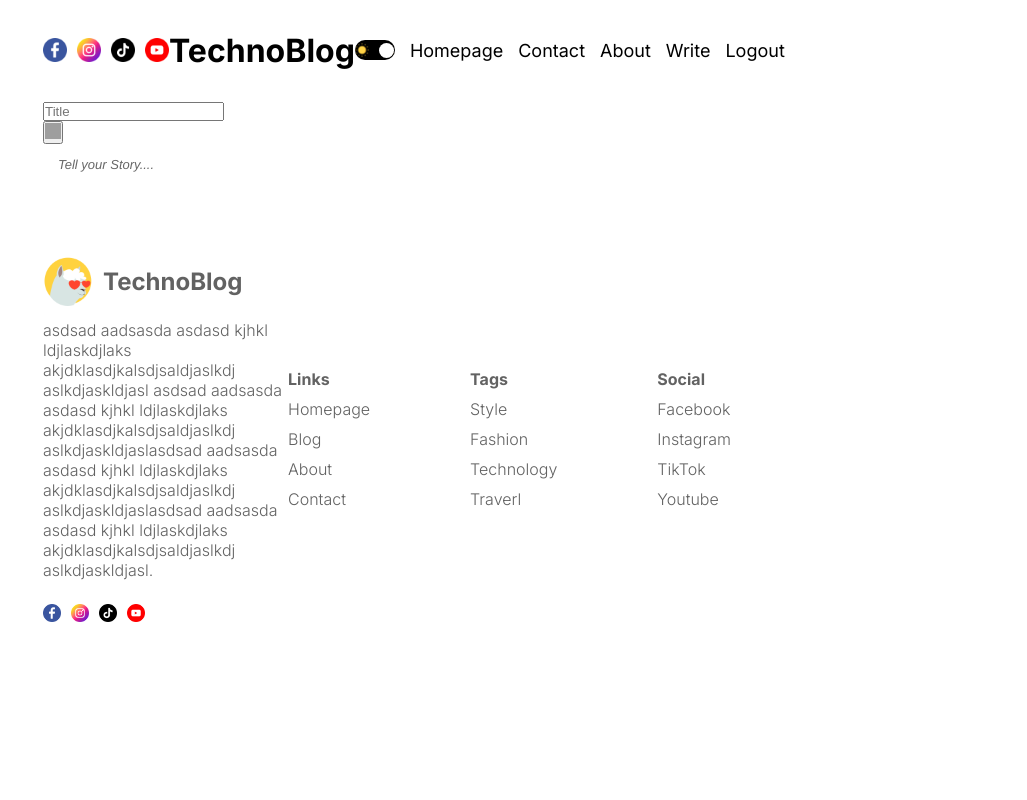
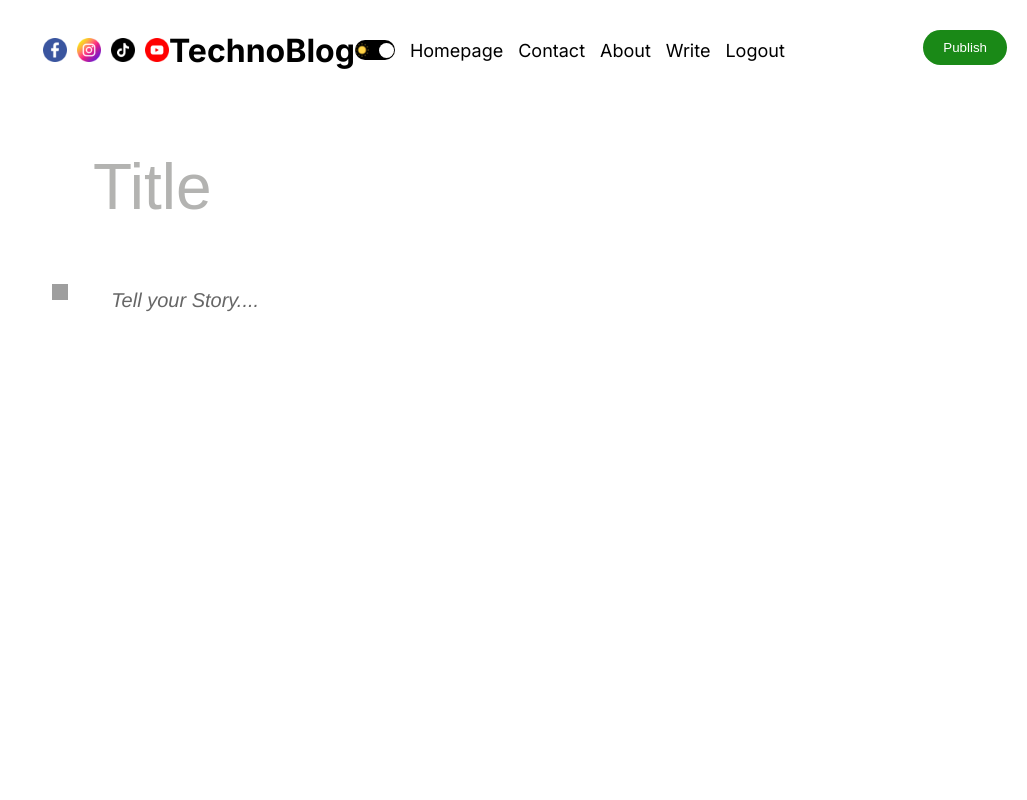
Before and after one commit to Ashen270/Ceylonblog, a Next.js app: page /Write in a window 1280 px wide. Shown: the top 800 px of the page, without its empty margins (253-1280 px from the left). Built offline with nearby package versions, Linux system fonts and the light colour scheme; grey boxes are pictures that could not be loaded.

Commit message:
completed the write page

```diff
--- a/src/app/Write/page.jsx
+++ b/src/app/Write/page.jsx
@@ -1,5 +1,4 @@
 "use client";
-
 import React from 'react'
 import styles from './writePage.module.css'
 import Image from 'next/image'
@@ -7,14 +6,15 @@
 import ReactQuill from 'react-quill'
 import 'react-quill/dist/quill.bubble.css'
 
+
 const WritePage = () => {
        const [open, setOpen] = useState(false);
        const [value, setValue] = useState(false);
       return (
         <div className={styles.container}>
-           <input type="text" placeholder="Title" className={styles.title}/>
+           <input type="text" placeholder="Title" className={styles.input}/>
               <div className={styles.editor}>
-                 <button className={styles.button}>
+                 <button className={styles.button} onClick={() => setOpen (!open)}>
                    <Image src="/plus.png" alt="" width={16} height={16}/>
                  </button>
                  {open && (
@@ -23,17 +23,20 @@
                         <Image src="/image.png" alt="" width={16} height={16}/>
                       </button>
                       <button className={styles.addButton}>
-                        <Image src="/image.png" alt="" width={16} height={16}/>
+                        <Image src="/external.png" alt="" width={16} height={16}/>
                       </button>
                       <button className={styles.addButton}>
-                        <Image src="/image.png" alt="" width={16} height={16}/>
+                        <Image src="/video.png" alt="" width={16} height={16}/>
                       </button>
                     </div>
                  )}
-               <ReactQuill theme="bubble" value={value} onChange={setValue} placeholder="Tell your Story...."/>
-
-
+               <ReactQuill className={styles.textArea}
+               theme="bubble"
+               value={value}
+               onChange={setValue}
+               placeholder="Tell your Story...."/>
               </div>
+              <button className={styles.publish}>Publish</button>
         </div>
       );
     };
--- a/src/app/Write/writepage.module.css
+++ b/src/app/Write/writepage.module.css
@@ -0,0 +1,71 @@
+.container{
+
+}
+
+.editor{
+    display: flex;
+    gap: 20px;
+    height: 700px;
+    position: relative;
+
+}
+
+.button,.addButton{
+
+    width: 36px;
+    height: 36px;
+    border-radius: 50%;
+    background-color: transparent;
+    border: 1px solid var(--TextColor);
+    display: flex;
+    align-items: center;
+    justify-content: center;
+    cursor: pointer;
+
+}
+
+.addButton{
+    border-color: #1a8917;
+}
+
+.textArea{
+    width: 100%;
+
+}
+
+
+.add{
+    display: flex;
+    gap: 20px;
+    background-color: var(--bg);
+    position: absolute;
+    z-index: 999;
+    width: 100%;
+    left: 50px;
+}
+
+.input{
+    padding: 50px;
+    font-size: 64px;
+    border: none;
+    outline: none;
+    background-color: transparent;
+
+}
+
+.input::placeholder{
+    color: #b3b3b1;
+}
+
+.publish{
+    position: absolute;
+    top: 30px;
+    right: 20px;
+    padding: 10px 20px;
+    border: none;
+    background-color: #1a8917;
+    color: white;
+    cursor: pointer;
+    border-radius:20px;
+
+}
--- a/src/app/globals.css
+++ b/src/app/globals.css
@@ -85,3 +85,11 @@
 
     }
 }
+
+.ql-container{
+    font-size: 20px !important;
+}
+
+.quill > .ql-container > .ql-editor .ql-blank::before {
+    color: #b3b3b1;
+}
```
